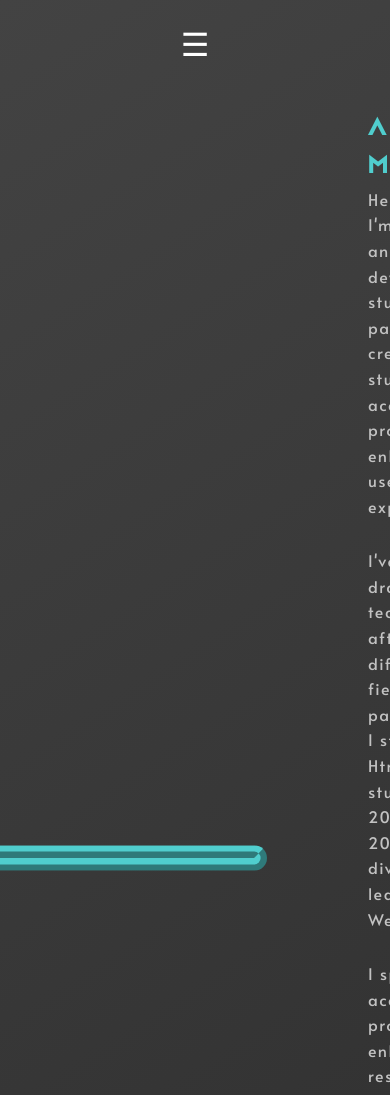
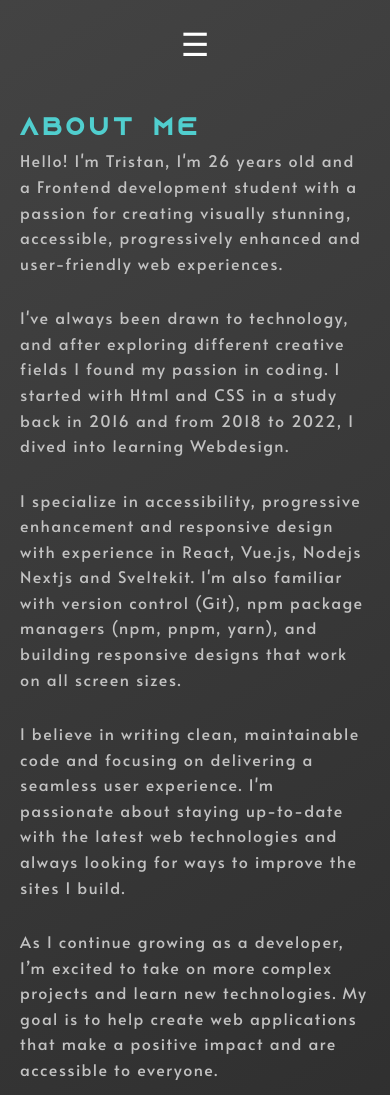
Before and after one commit to TristanKatte/portfolio, a SvelteKit app in the folder myapp/: page /about in a window 390 px wide. Shown: the top 1095 px of the page. Built offline with nearby package versions, Linux system fonts and the light colour scheme.

Commit message:
Update +page.svelte

```diff
--- a/myapp/src/routes/about/+page.svelte
+++ b/myapp/src/routes/about/+page.svelte
@@ -395,8 +395,8 @@ margin-right: 3.5em;
     font-size: 24px;
   }
 
-  .pic, .img {
-display: none;
+  .pic, .img, figure {
+    display: none;
   }
 
   .button {
@@ -451,7 +451,6 @@ display: none;
 
   .pic {
     scale: .80;
-
   }
 
 	.timeline-items::before{
```
